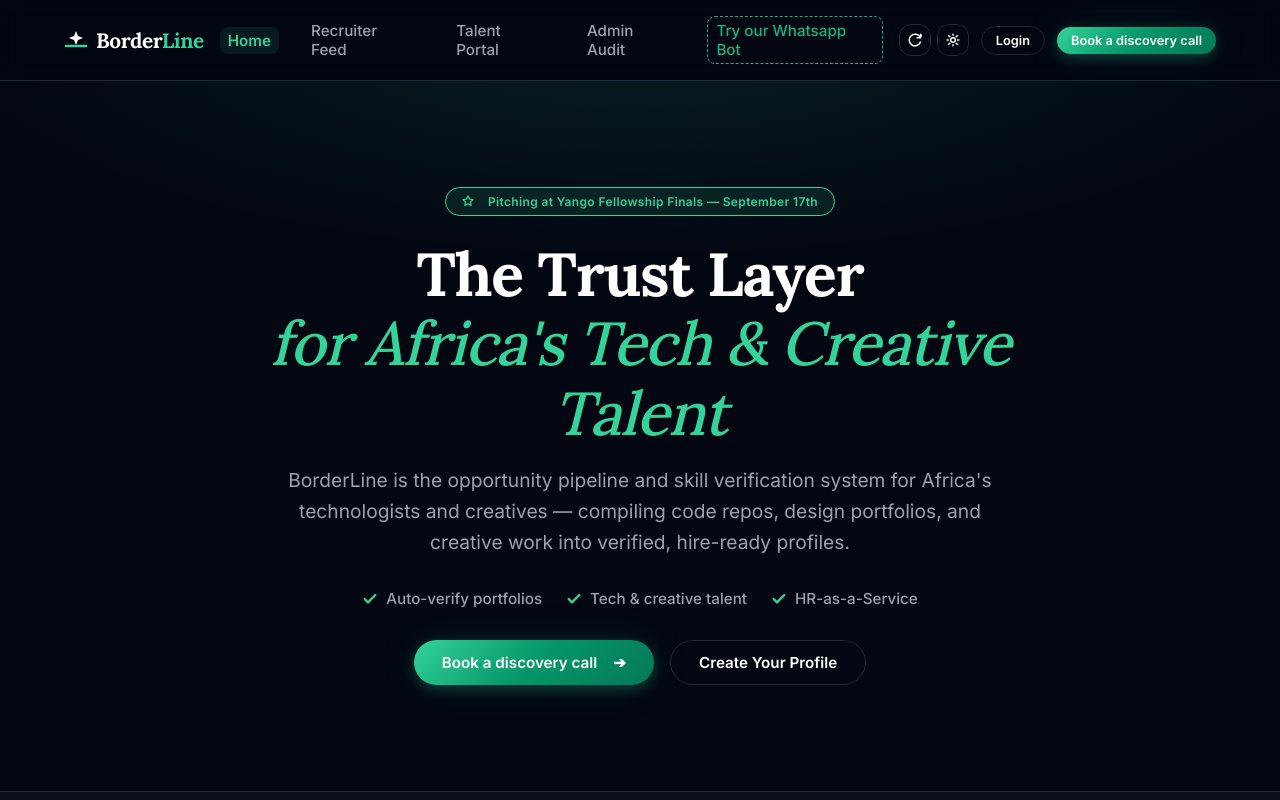
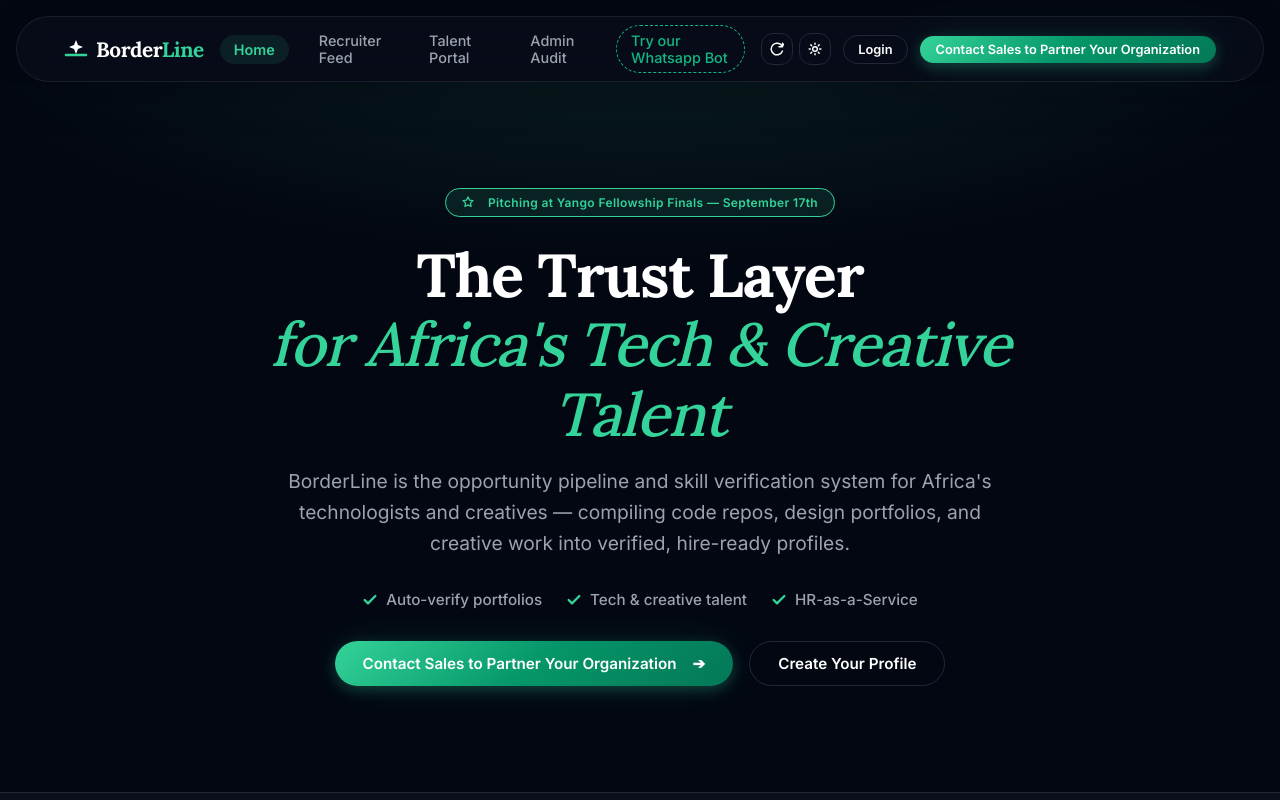
Before and after one commit to BorderlineHQ/borderline-app, a Next.js app: page / in a window 1280 px wide. Shown: the top 800 px of the page. Built offline with nearby package versions, Linux system fonts and the light colour scheme.

Commit message:
feat: design floating glassmorphic pill navbar and update CTA copy

```diff
--- a/src/app/globals.css
+++ b/src/app/globals.css
@@ -247,30 +247,37 @@
   background: var(--color-accent-hover);
 }
 
-/* Header Styles */
+/* Header Styles - Floating Glassmorphic Pill */
 .site-header {
   position: sticky;
-  top: 0;
-  z-index: 100;
-  width: 100%;
-  backdrop-filter: blur(12px);
-  background-color: rgba(3, 7, 18, 0.85);
-  border-bottom: 1px solid var(--color-border);
-  transition: background-color var(--transition-normal), border-color var(--transition-normal);
+  top: 16px;
+  z-index: 1000;
+  width: calc(100% - 32px);
+  max-width: 1280px;
+  margin: 16px auto 0 auto;
+  backdrop-filter: blur(16px) saturate(180%);
+  -webkit-backdrop-filter: blur(16px) saturate(180%);
+  border: 1px solid rgba(255, 255, 255, 0.08);
+  border-radius: 9999px;
+  box-shadow: 0 12px 40px rgba(0, 0, 0, 0.25);
+  transition: all var(--transition-normal);
 }
 
 body.dark-theme .site-header {
-  background-color: rgba(3, 7, 18, 0.85);
+  background-color: rgba(11, 15, 25, 0.65);
+  border-color: rgba(255, 255, 255, 0.08);
 }
 
 body.light-theme .site-header {
-  background-color: rgba(255, 255, 255, 0.85);
+  background-color: rgba(255, 255, 255, 0.65);
+  border-color: rgba(0, 0, 0, 0.08);
+  box-shadow: 0 12px 40px rgba(0, 0, 0, 0.05);
 }
 
 .header-container {
   max-width: 1200px;
   margin: 0 auto;
-  padding: var(--spacing-md) var(--spacing-lg);
+  padding: 8px 24px;
   display: flex;
   align-items: center;
   justify-content: space-between;
@@ -298,20 +305,21 @@
 .header-nav {
   display: flex;
   align-items: center;
-  gap: var(--spacing-lg);
+  gap: var(--spacing-md);
 }
 
 .nav-item {
-  font-size: 0.95rem;
+  font-size: 0.9rem;
   font-weight: 500;
   color: var(--color-text-secondary);
-  padding: var(--spacing-xs) var(--spacing-sm);
-  border-radius: var(--radius-sm);
+  padding: 6px 14px;
+  border-radius: 9999px;
   transition: all var(--transition-fast);
 }
 
 .nav-item:hover {
   color: var(--color-accent);
+  background-color: var(--color-accent-subtle);
 }
 
 .nav-item.active {
@@ -334,6 +342,46 @@
   display: flex;
   align-items: center;
   gap: var(--spacing-md);
+}
+
+/* Responsive Header CTA Button */
+.btn-header-cta span {
+  display: none;
+}
+
+@media (min-width: 1100px) {
+  .btn-header-cta .cta-long {
+    display: inline;
+  }
+}
+
+@media (min-width: 768px) and (max-width: 1099px) {
+  .btn-header-cta .cta-medium {
+    display: inline;
+  }
+}
+
+@media (max-width: 767px) {
+  .btn-header-cta .cta-short {
+    display: inline;
+  }
+}
+
+/* Responsive Hero CTA Button */
+.hero-cta-desktop {
+  display: inline;
+}
+.hero-cta-mobile {
+  display: none;
+}
+
+@media (max-width: 640px) {
+  .hero-cta-desktop {
+    display: none;
+  }
+  .hero-cta-mobile {
+    display: inline;
+  }
 }
 
 .theme-toggle {
--- a/src/app/page.tsx
+++ b/src/app/page.tsx
@@ -282,7 +282,9 @@
 
           <div style={{ display: 'flex', justifyContent: 'center', gap: '16px', flexWrap: 'wrap' }}>
             <Link href="/recruiter" className="btn btn-primary" id="btn-hero-recruiter" style={{ borderRadius: '9999px', padding: '12px 28px', fontSize: '0.95rem', fontWeight: 600, display: 'inline-flex', alignItems: 'center' }}>
-              Book a discovery call <span style={{ marginLeft: '8px' }}>➔</span>
+              <span className="hero-cta-desktop">Contact Sales to Partner Your Organization</span>
+              <span className="hero-cta-mobile">Contact Sales to Partner</span>
+              <span style={{ marginLeft: '8px' }}>➔</span>
             </Link>
             <Link href="/talent" className="btn btn-secondary" id="btn-hero-talent" style={{ borderRadius: '9999px', padding: '12px 28px', fontSize: '0.95rem', fontWeight: 600 }}>
               Create Your Profile
--- a/src/components/shared/Header.tsx
+++ b/src/components/shared/Header.tsx
@@ -85,8 +85,10 @@
           <Link href="/recruiter" className="btn btn-secondary btn-header-login" style={{ borderRadius: '9999px', padding: '6px 14px', fontSize: '0.8rem', fontWeight: 600 }}>
             Login
           </Link>
-          <Link href="/recruiter" className="btn btn-primary btn-header-cta" style={{ borderRadius: '9999px', padding: '6px 14px', fontSize: '0.8rem', fontWeight: 600, whiteSpace: 'nowrap' }}>
-            Book a discovery call
+          <Link href="/recruiter" className="btn btn-primary btn-header-cta" style={{ borderRadius: '9999px', padding: '6px 16px', fontSize: '0.8rem', fontWeight: 600, whiteSpace: 'nowrap' }}>
+            <span className="cta-long">Contact Sales to Partner Your Organization</span>
+            <span className="cta-medium">Contact Sales to Partner</span>
+            <span className="cta-short">Contact Sales</span>
           </Link>
         </div>
       </div>
```
